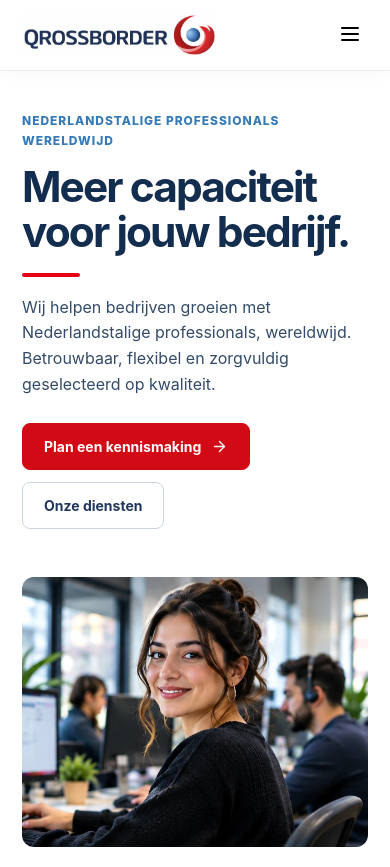
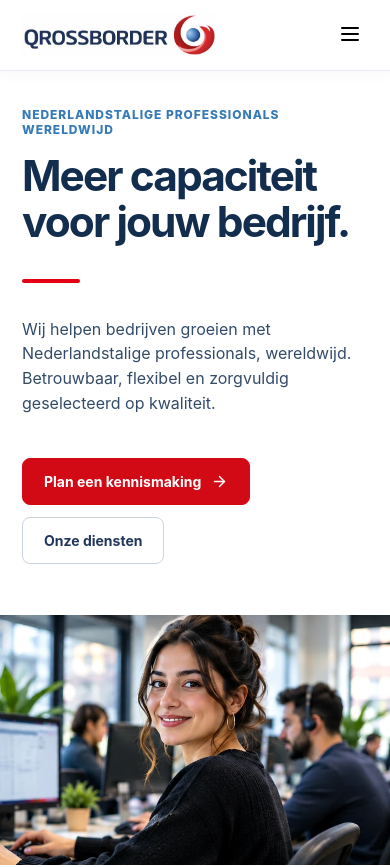
Before and after one commit to baqlava13-design/QROSSBORDERBPO, a React (Vite) app: page / in a window 390 px wide. Shown: the top 867 px of the page. Built offline with nearby package versions, Linux system fonts and the light colour scheme.

Commit message:
Add files via upload

```diff
--- a/src/style.css
+++ b/src/style.css
@@ -166,3 +166,48 @@ html{scroll-behavior:smooth}body{background:#fff;color:var(--qb-navy)}
 .hero-trust{width:min(1160px,calc(100% - 44px));margin:0 auto;display:flex;align-items:center;justify-content:space-between;gap:18px;padding:23px 0;border-bottom:1px solid #e8edf3;color:#173354;font-weight:650}
 .hero-trust span{display:inline-flex;align-items:center;gap:9px}.hero-trust svg{color:#d20a16;stroke-width:2;flex-shrink:0}
 @media(max-width:700px){.hero-trust{flex-direction:column;align-items:flex-start;gap:12px;padding:20px 0}}
+
+
+/* QROSSBORDER: definitive, consistent full-screen-width hero system */
+.hero-v3, .servicehero.expertise-hero, .servicehero.professional-hero {
+  width:100%; padding:0; margin:0; overflow:hidden;
+  background:#fff !important; color:#132d4e !important;
+}
+.hero-v3 h1, .servicehero.expertise-hero h1, .servicehero.professional-hero h1 {color:#132d4e;line-height:1.08;letter-spacing:-.045em;}
+.hero-v3 p, .servicehero.expertise-hero p, .servicehero.professional-hero p {color:#334b68;line-height:1.55;}
+.hero-v3 .hero-inner, .servicehero.expertise-hero .serviceherogrid, .servicehero.professional-hero .serviceherogrid {
+  display:grid;grid-template-columns:50% 50%;gap:0;width:100%;max-width:none;
+  min-height:470px;margin:0;align-items:stretch;padding:0;
+}
+.hero-v3 .hero-copy,
+.servicehero.expertise-hero .serviceherogrid>div:first-child,
+.servicehero.professional-hero .serviceherogrid>div:first-child {
+  display:flex;flex-direction:column;justify-content:center;align-items:flex-start;
+  padding:48px 40px 48px max(32px,calc((100vw - 1160px)/2));
+  min-width:0;position:relative;z-index:1;
+}
+.hero-v3 .heroart,
+.servicehero.expertise-hero .serviceillustration,
+.servicehero.professional-hero .serviceillustration {
+  width:100%;height:100%;min-height:470px;margin:0;max-height:none;
+  padding:0;clip-path:polygon(21% 0,100% 0,100% 100%,0 100%);
+  border:0;border-radius:0;box-shadow:none;overflow:hidden;background:#e9eff5;
+}
+.hero-v3 .heroart img, .servicehero.expertise-hero .serviceillustration img,
+.servicehero.professional-hero .serviceillustration img {width:100%;height:100%;object-fit:cover;display:block;}
+.hero-trust{width:min(1160px,calc(100% - 44px));margin:0 auto;display:flex;align-items:center;justify-content:space-between;gap:18px;padding:21px 0;border-bottom:1px solid #e8edf3;color:#173354;font-size:14px;font-weight:650;}
+.hero-trust span{display:inline-flex;align-items:center;gap:9px;}
+.hero-trust svg{color:#e60016;stroke-width:2;flex-shrink:0;}
+@media(max-width:900px){
+  .hero-v3 .hero-inner,.servicehero.expertise-hero .serviceherogrid,.servicehero.professional-hero .serviceherogrid{
+    display:grid;grid-template-columns:minmax(0,1fr);min-height:0;width:100%;gap:0;padding:0;
+  }
+  .hero-v3 .hero-copy,.servicehero.expertise-hero .serviceherogrid>div:first-child,.servicehero.professional-hero .serviceherogrid>div:first-child{
+    padding:36px 22px 25px;
+  }
+  .hero-v3 .heroart,.servicehero.expertise-hero .serviceillustration,.servicehero.professional-hero .serviceillustration{
+    width:100%;height:clamp(250px,55vw,370px);min-height:0;clip-path:none;border-radius:0;
+  }
+  .hero-trust{flex-wrap:wrap;justify-content:flex-start;gap:14px 24px;}
+}
+@media(max-width:600px){.hero-trust{flex-direction:column;align-items:flex-start;gap:12px;padding:18px 0;}}
```
